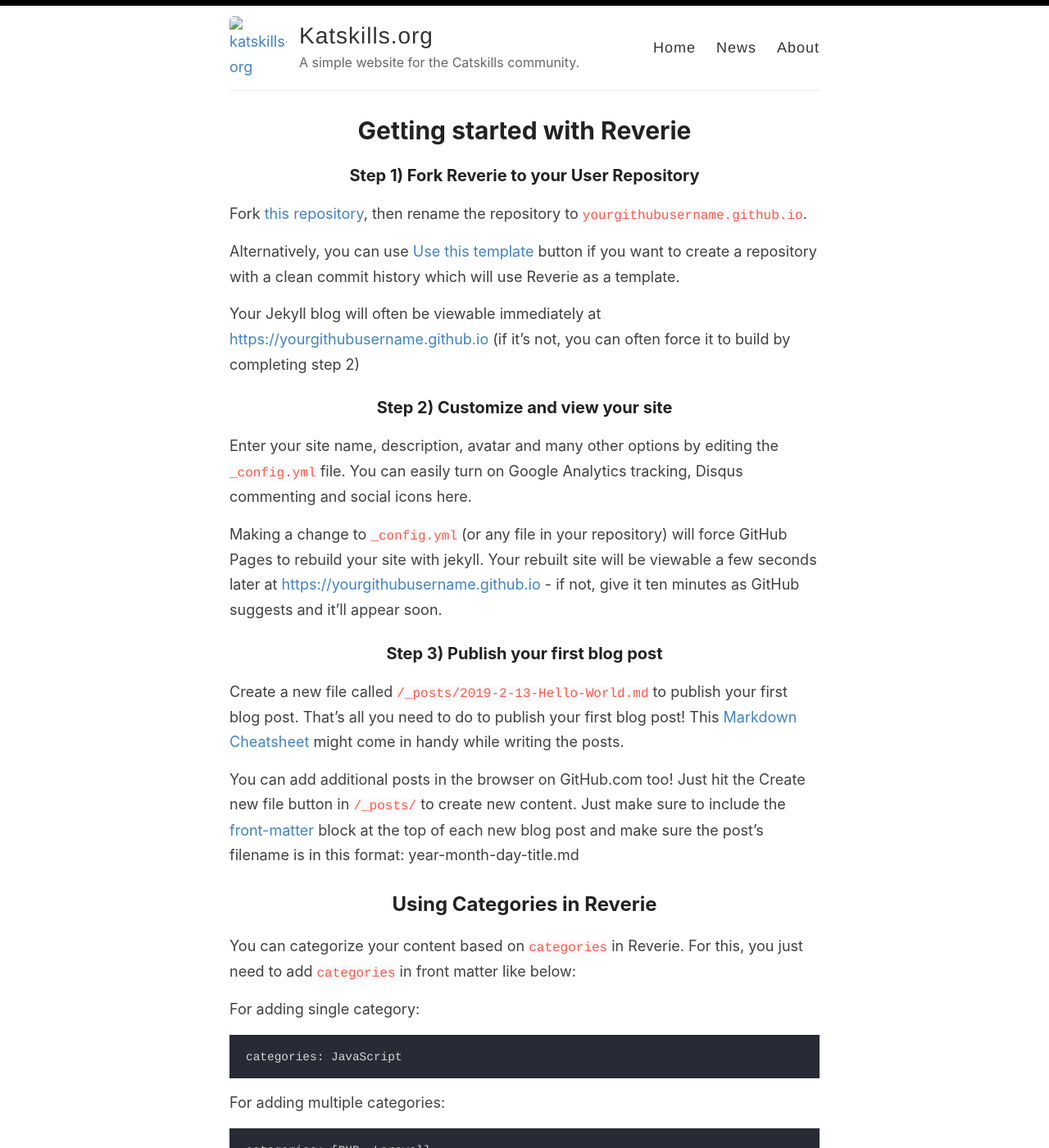
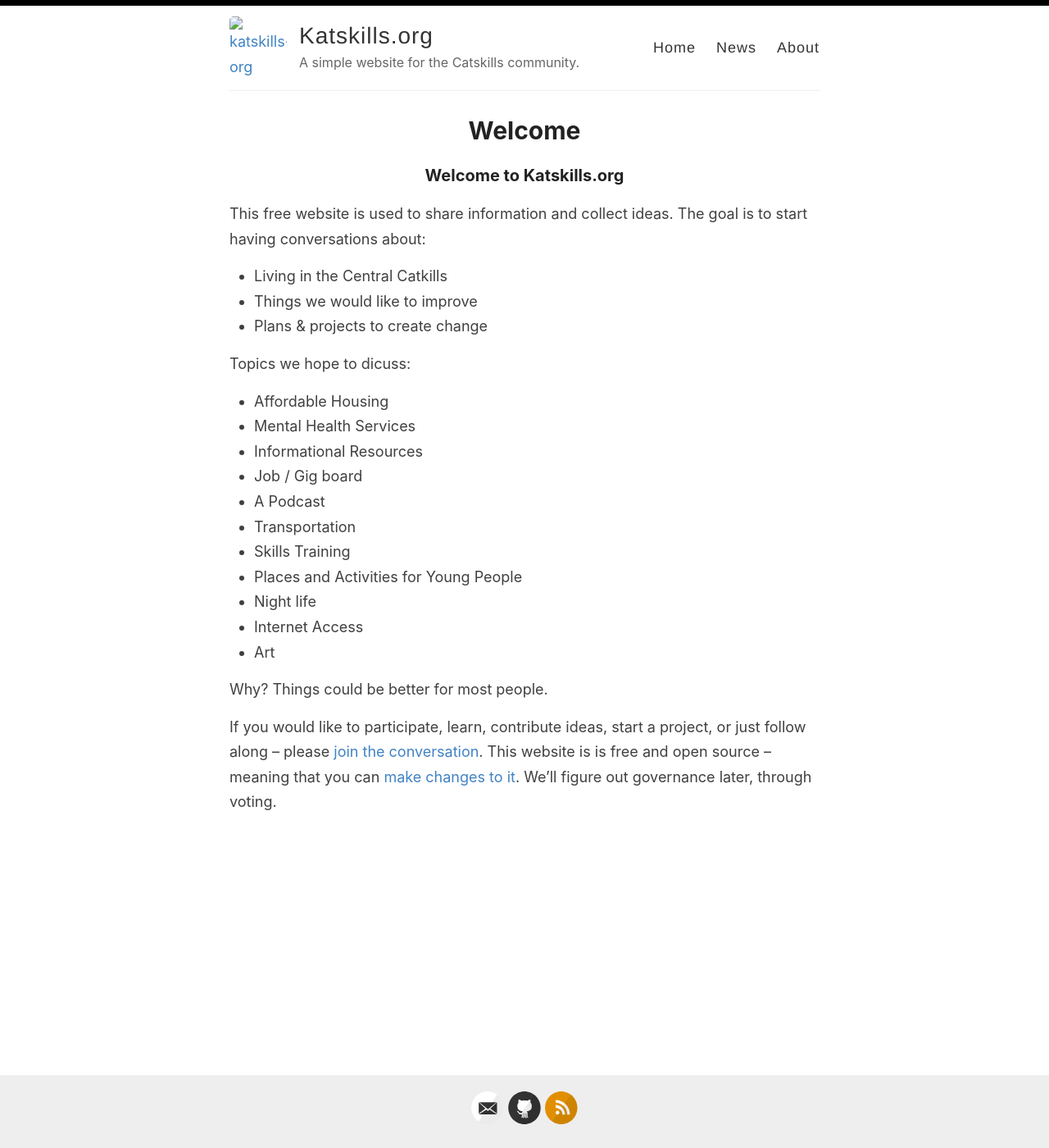
Before and after one commit to katskillskat/katskills-org, a Jekyll site: the page built from index.md, in a window 1280 px wide and 1400 px high. Shown: the whole window at 82% size. Built offline with Jekyll 4.4.1, drawn with Linux system fonts in a browser that asks for light colours; some of the changed text lies outside the part shown.

Commit message:
Update index.md

````diff
--- a/index.md
+++ b/index.md
@@ -1,51 +1,29 @@
 ---
 layout: page
-title: Getting started with Reverie
+title: Welcome
 permalink: /
 ---
 
-### Step 1) Fork Reverie to your User Repository
+### Welcome to Katskills.org
+This free website is used to share information and collect ideas. The goal is to start having conversations about:
+- Living in the Central Catkills
+- Things we would like to improve
+- Plans & projects to create change
 
-Fork [this repository](https://github.com/amitmerchant1990/reverie), then rename the repository to `yourgithubusername.github.io`.
+Topics we hope to dicuss:
 
-Alternatively, you can use [Use this template](https://github.com/amitmerchant1990/reverie/generate) button if you want to create a repository with a clean commit history which will use Reverie as a template.
+- Affordable Housing
+- Mental Health Services
+- Informational Resources
+- Job / Gig board
+- A Podcast
+- Transportation
+- Skills Training
+- Places and Activities for Young People
+- Night life
+- Internet Access
+- Art
 
-Your Jekyll blog will often be viewable immediately at <https://yourgithubusername.github.io> (if it's not, you can often force it to build by completing step 2)
+Why? Things could be better for most people.
 
-### Step 2) Customize and view your site
-
-Enter your site name, description, avatar and many other options by editing the `_config.yml` file. You can easily turn on Google Analytics tracking, Disqus commenting and social icons here.
-
-Making a change to `_config.yml` (or any file in your repository) will force GitHub Pages to rebuild your site with jekyll. Your rebuilt site will be viewable a few seconds later at <https://yourgithubusername.github.io> - if not, give it ten minutes as GitHub suggests and it'll appear soon.
-
-### Step 3) Publish your first blog post
-
-Create a new file called `/_posts/2019-2-13-Hello-World.md` to publish your first blog post. That's all you need to do to publish your first blog post! This [Markdown Cheatsheet](https://github.com/adam-p/markdown-here/wiki/Markdown-Cheatsheet) might come in handy while writing the posts.
-
-> You can add additional posts in the browser on GitHub.com too! Just hit the <kbd>Create new file</kbd> button in `/_posts/` to create new content. Just make sure to include the [front-matter](http://jekyllrb.com/docs/frontmatter/) block at the top of each new blog post and make sure the post's filename is in this format: year-month-day-title.md
-
-## Using Categories in Reverie
-
-You can categorize your content based on `categories` in Reverie. For this, you just need to add `categories` in front matter like below:
-
-For adding single category:
-
-```md
-categories: JavaScript
-```
-
-For adding multiple categories:
-
-```md
-categories: [PHP, Laravel]
-```
-
-The contegorized content can be shown over this URL: <https://yourgithubusername.github.io/categories/>
-
-## RSS
-
-The generated [RSS feed](https://en.wikipedia.org/wiki/RSS) of your blog can be found at <https://yourgithubusername.github.io/feed>. You can see the example RSS feed over [here](https://www.amitmerchant.com/reverie/feed).
-
-## Sitemap
-
-The generated sitemap of your blog can be found at <https://yourgithubusername.github.io/sitemap>. You can see the example sitemap feed over [here](https://www.amitmerchant.com/reverie/sitemap).
+If you would like to participate, learn, contribute ideas, start a project, or just follow along -- please [join the conversation](https://github.com/katskillskat/katskills-org/discussions). This website is is free and open source -- meaning that you can [make changes to it](https://github.com/katskillskat/katskills-org). We'll figure out governance later, through voting.
````
